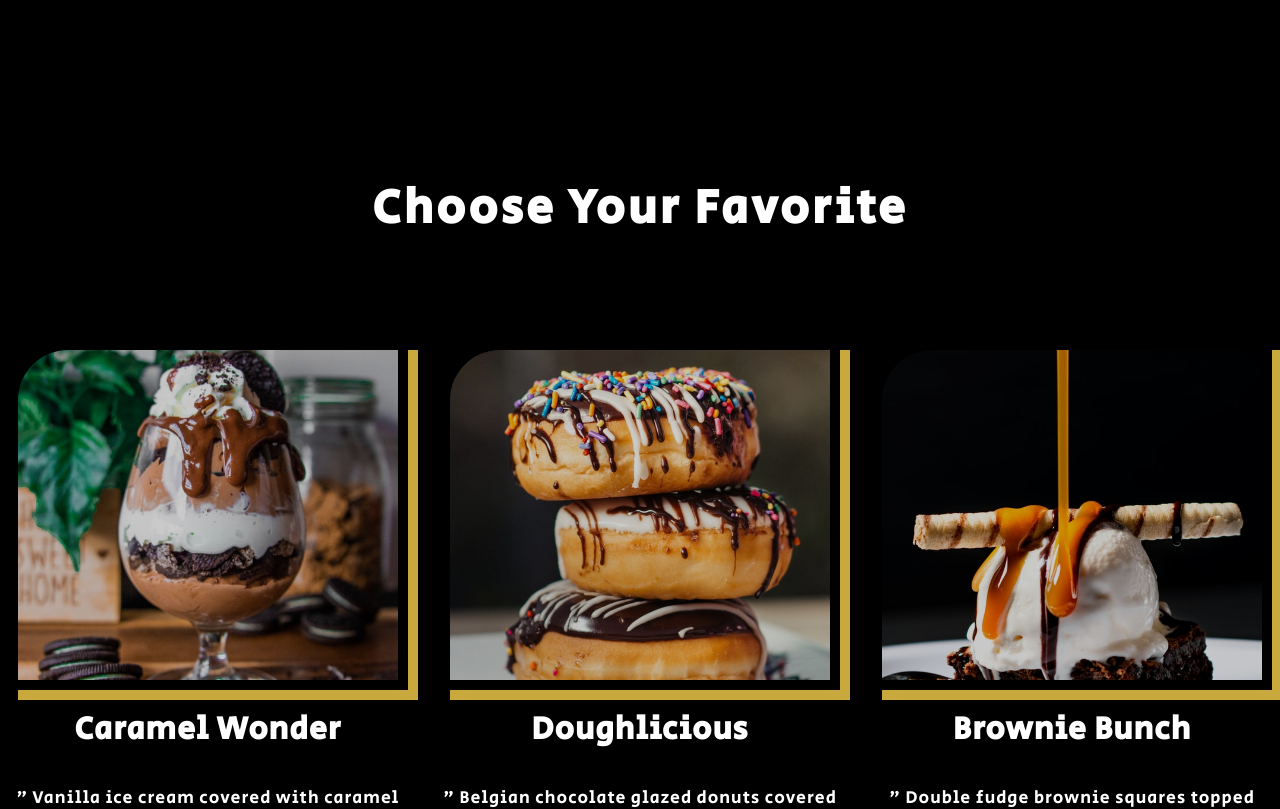
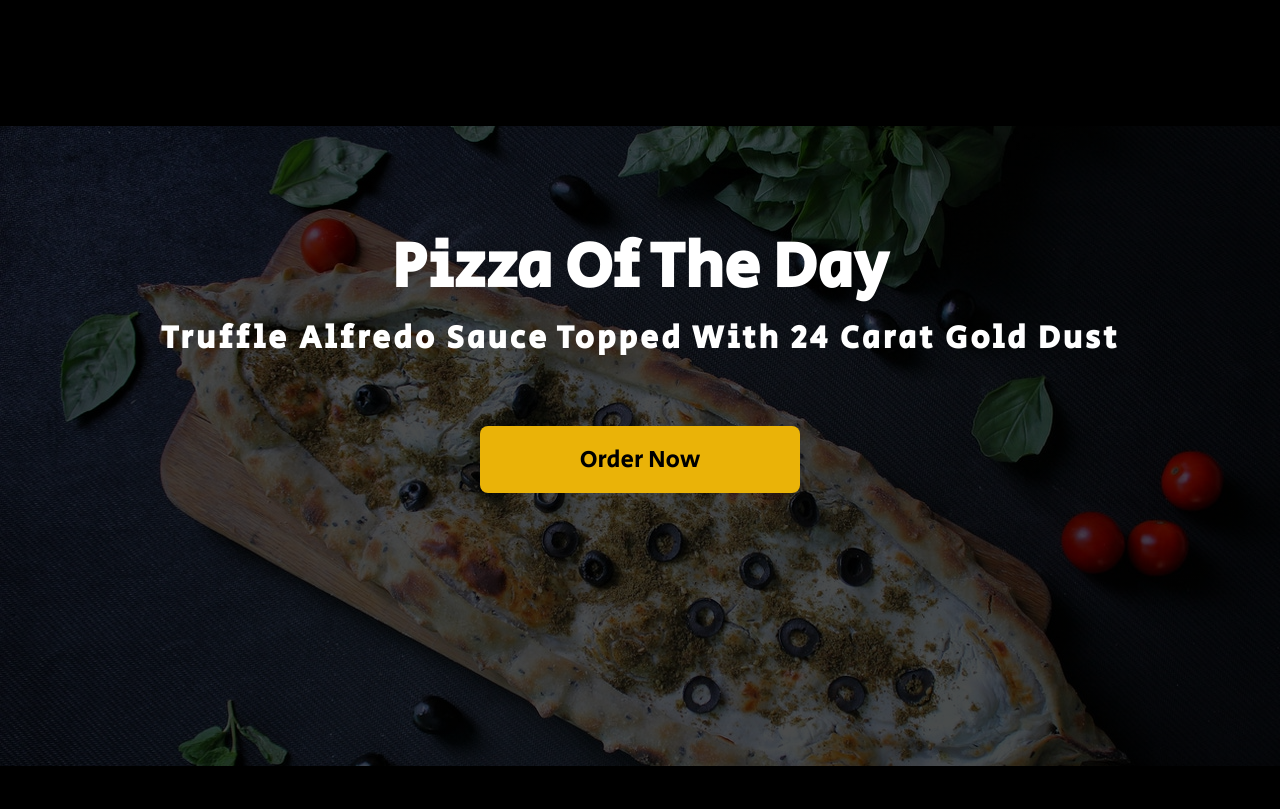
Before and after one commit to Hassene-Belhaj/React-Website-FastFood-Using-styled-Component, a React (Vite) app: page / in a window 1280 px wide. Shown: the part 1700-2509 px from the top of the page. Built offline with nearby package versions, Linux system fonts and the light colour scheme.

Commit message:
add banner section

```diff
--- a/src/App.jsx
+++ b/src/App.jsx
@@ -4,7 +4,7 @@ import Hero from './Components/Hero/Hero'
 import { BrowserRouter as Router,Routes,Route } from 'react-router-dom'
 import Section1 from './Components/Section1/Section1'
 import Section2 from './Components/Section2/Section2'
-import { Data } from './Components/Section1/Data'
+import PizzaOfTheDaySection from './Components/PizzaOfTheDaySection/PizzaOfTheDaySection'
 
 
 
@@ -15,6 +15,7 @@ const App = () => {
     <GlobalStyle/>
     <Hero />
     <Section1 />
+    <PizzaOfTheDaySection/>
     <Section2 />
     </Router>
   )
--- /dev/null
+++ b/src/Components/PizzaOfTheDaySection/PizzaOfTheDaySection.Style.jsx
@@ -0,0 +1,42 @@
+import { styled } from 'styled-components'
+import img10 from'/images/featured3.jpg'
+
+export const PizzaOfdaySectionContainer = styled.div`
+width: 100%;
+height: 80vh;
+background:linear-gradient(
+rgba(0,0,0,0.7),
+rgba(0,0,0,0.7)
+),url(${img10});
+background-image:center;
+background-size: cover;
+color: #fff;
+`
+export const PizzaOfTheDayH2 = styled.h2`
+width: 100%;
+text-align: center;
+padding-top: 6rem;
+font-size:10rem;
+text-transform: capitalize;
+@media screen and (max-width : 1280px) {
+font-size:4rem;
+}
+`
+export const PizzaOfTheDayp = styled.p`
+width: 100%;
+height: 100%;
+text-align:center;
+font-size: 2rem;
+text-transform: capitalize;
+letter-spacing: 3px;
+@media screen and (max-width : 1080px) {
+font-size:2rem;
+}
+`
+export const PizzaOfTheDayDivBtn = styled.div`
+width: 100%;
+display: flex;
+justify-content: center;
+margin-top: 3rem ;
+
+`
--- /dev/null
+++ b/src/Components/PizzaOfTheDaySection/PizzaOfTheDaySection.jsx
@@ -0,0 +1,18 @@
+import React from 'react'
+import { PizzaOfTheDayDivBtn, PizzaOfTheDayH2, PizzaOfTheDayp, PizzaOfdaySectionContainer } from './PizzaOfTheDaySection.Style'
+import { Button } from '../Hero/Hero.Style'
+
+const PizzaOfTheDaySection = () => {
+  return (
+    <PizzaOfdaySectionContainer>
+    <PizzaOfTheDayH2>pizza of the day
+    <PizzaOfTheDayp>truffle alfredo sauce topped with 24 carat gold dust</PizzaOfTheDayp>
+    </PizzaOfTheDayH2>
+     <PizzaOfTheDayDivBtn>
+       <Button width={"20rem"}>Order Now</Button>
+     </PizzaOfTheDayDivBtn>
+    </PizzaOfdaySectionContainer>
+  )
+}
+
+export default PizzaOfTheDaySection
--- a/src/Components/Section2/Section2.jsx
+++ b/src/Components/Section2/Section2.jsx
@@ -7,7 +7,7 @@ const Section2 = () => {
   return (
     <>
     <SectionContainer>
-     <SectionH2>Choose Your Favorite</SectionH2>
+     <SectionH2>Sweet Treats For You</SectionH2>
     <SectionDiv>
       {Data2.map((item,index)=>{
        return (
```
